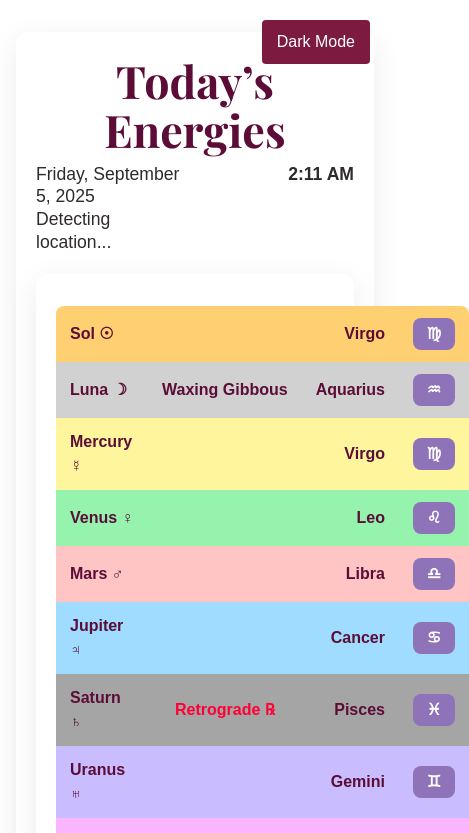
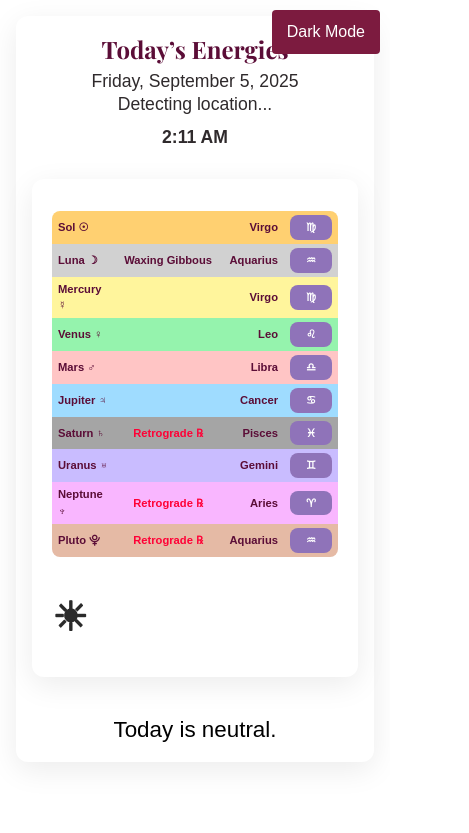
Before and after one commit to patrickdo42/chronomagica, a Next.js app: page / in a window 390 px wide. Shown: the top 833 px of the page, 469 px wide, since content can reach past the window. Built offline with nearby package versions, Linux system fonts and the light colour scheme; no server answers; a web font is replaced by a local one.

Commit message:
mobile optimize

```diff
--- a/src/app/globals.css
+++ b/src/app/globals.css
@@ -60,7 +60,6 @@ body.dark-mode .planetary-info-table tbody tr {
   border-bottom-color: #444;
 }
 
-/* Ensure top date/time adopts light text in dark mode */
 body.dark-mode #datetime,
 body.dark-mode #weather,
 body.dark-mode .header-date,
@@ -189,7 +188,8 @@ body.dark-mode .neutral {
   margin-right: 10px;
   border: 1px solid #ccc;
   border-radius: 4px;
-  width: 300px;
+  width: 100%;
+  max-width: 300px;
   font-size: 1.1em;
 }
 
@@ -272,8 +272,8 @@ body.dark-mode .neutral {
 .header-left { text-align: left; }
 .header-right { text-align: right; }
 
-.header-date, .header-time { font-size: clamp(1rem, 2.4vw, 1.25rem); margin: 0 0 4px; }
-.header-location, .header-weather { font-size: clamp(1rem, 2.4vw, 1.25rem); margin: 0; }
+.header-date, .header-time { font-size: clamp(0.8rem, 1.8vw, 1rem); margin: 0 0 2px; }
+.header-location, .header-weather { font-size: clamp(0.8rem, 1.8vw, 1rem); margin: 0; }
 
 .home-button {
   position: fixed;
@@ -391,7 +391,6 @@ h2, h3 {
 .retrograde-text { color: #ff0036; font-weight: 700; }
 .zodiac-symbol { font-weight: 700; margin-left: 6px; background: #9a79bd; color: #fff; padding: 2px 8px; border-radius: 6px; }
 
-/* Row highlight colors matching the screenshot */
 .sol-highlight { background-color: #ffd071; }
 .luna-highlight { background-color: #d1d1d1; }
 .mercury-highlight { background-color: #fff59c; }
@@ -413,17 +412,16 @@ h2, h3 {
 .planetary-info-table tbody tr.neptune-highlight td:first-child::after { content: " â™†"; }
 .planetary-info-table tbody tr.pluto-highlight td:first-child::after { content: " â¯“"; }
 
-/* Optional: if Sol/Luna appear in the table */
+
 .planetary-info-table tbody tr.sol-highlight td:first-child::after { content: " \2609"; } /* Sun symbol */
 .planetary-info-table tbody tr.luna-highlight td:first-child::after { content: " â˜¾"; }
 
 
 .hours-table-header-symbol {
   text-align: center;
-  font-size: 2.5rem; /* Adjust size as needed */
+  font-size: 2.5rem;
   padding: 10px 0;
-  /* Removed background-color and color */
-  border-radius: 8px 8px 0 0; /* Rounded top corners */
+  border-radius: 8px 8px 0 0;
 }
 
 /* Dark mode variants for hours table */
@@ -481,7 +479,7 @@ body.dark-mode .tab-button.active {
 .energies-title {
   font-family: var(--font-display), Georgia, serif;
   font-weight: 700;
-  font-size: clamp(2.8rem, 6vw, 4rem);
+  font-size: clamp(1.5rem, 3.5vw, 2rem);
   line-height: 1.1;
   color: var(--brand-purple);
   text-align: center;
@@ -547,6 +545,9 @@ body.dark-mode .tab-button.active {
 }
 
 .content-section {
+  display: grid;
+  grid-template-columns: 1fr;
+  gap: 20px;
   width: 100%;
   background-color: var(--card-bg);
   border-radius: 12px;
@@ -793,6 +794,53 @@ body.dark-mode .planetary-info-table tr.pluto-highlight { background-color: #4f2
   width: 35%;
   text-align: right;
 }
+
+@media (max-width: 768px) {
+  body {
+    padding: 16px;
+  }
+
+  .page-container {
+    padding: 16px;
+  }
+
+  .header-section {
+    flex-direction: column;
+    align-items: center;
+    text-align: center;
+  }
+
+  .header-left, .header-right {
+    width: 100%;
+    text-align: center;
+    margin-bottom: 10px;
+  }
+
+  .content-section {
+    grid-template-columns: 1fr;
+  }
+
+  .planetary-info-table td, .hours-table td {
+    font-size: clamp(0.7rem, 1.5vw, 0.9rem);
+    padding: 4px 6px;
+  }
+
+  .energies-title {
+    font-size: clamp(1.5rem, 3.5vw, 2rem);
+  }
+
+  .dark-mode-toggle {
+    top: 10px;
+    right: 10px;
+  }
+}
+
+@media (max-width: 480px) {
+  .planetary-info-table, .hours-table {
+    display: block;
+    overflow-x: auto;
+  }
+}
 /* Dark mode variants for hours table */
 body.dark-mode .hours-table tbody tr:nth-child(odd) { background: #2a2a2a; }
 body.dark-mode .hours-table tbody tr:nth-child(even) { background: #343434; }
--- a/src/app/layout.tsx
+++ b/src/app/layout.tsx
@@ -29,7 +29,10 @@ export default function RootLayout({
   children: React.ReactNode;
 }>) {
   return (
-    <html lang="en">
+<html lang="en">
+      <head>
+        <meta name="viewport" content="width=device-width, initial-scale=1.0" />
+      </head>
       <body
         className={`${geistSans.variable} ${geistMono.variable} ${playfair.variable} antialiased`}
       >
```
